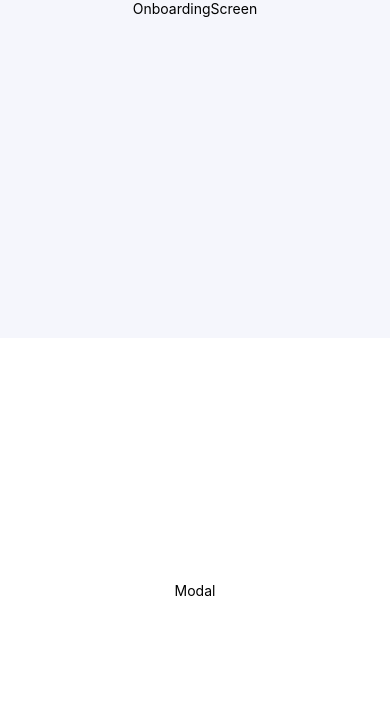
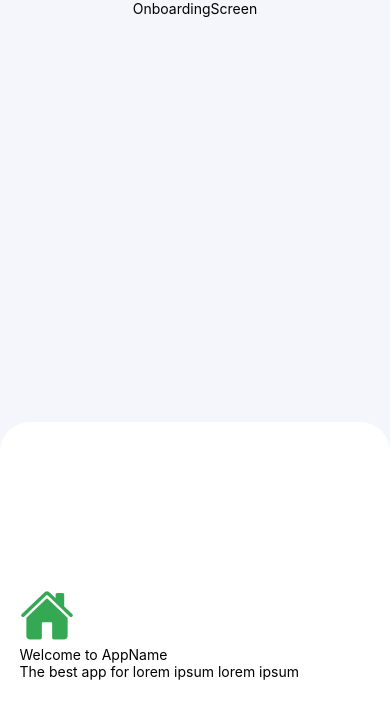
Before and after one commit to Neel-shetty/react-native-payment-details, a React Native app: screen /OnboardingScreen in a window 390 px wide. Shown: the top 718 px of the page. Built offline with nearby package versions, Linux system fonts and the light colour scheme.

Commit message:
modal progress

```diff
--- a/package.json
+++ b/package.json
@@ -13,6 +13,8 @@
     "@react-navigation/native": "^6.1.2",
     "@react-navigation/native-stack": "^6.9.8",
     "expo": "~47.0.12",
+    "expo-font": "~11.0.1",
+    "expo-splash-screen": "~0.17.5",
     "expo-status-bar": "~1.4.2",
     "react": "18.1.0",
     "react-native": "0.70.5",
--- a/src/components/OnboarindScreenComponets/Modal.js
+++ b/src/components/OnboarindScreenComponets/Modal.js
@@ -1,11 +1,19 @@
 import { StyleSheet, Text, View } from "react-native";
 import React from "react";
 import { layout } from "../../constants/layout";
+import { colors } from "../../constants/colors";
+import { Ionicons } from "@expo/vector-icons";
 
 const Modal = () => {
   return (
     <View style={styles.root}>
-      <Text>Modal</Text>
+      <View style={styles.iconContainer}>
+        <Ionicons name="home" size={55} color={colors.green} />
+      </View>
+      <View style={styles.textContainer}>
+        <Text>Welcome to AppName</Text>
+        <Text>The best app for lorem ipsum lorem ipsum</Text>
+      </View>
     </View>
   );
 };
@@ -19,5 +27,15 @@ const styles = StyleSheet.create({
     justifyContent: "center",
     width: layout.width,
     borderRadius: 30,
+    backgroundColor: colors.whiteBg,
+  },
+  iconContainer: {
+    width: layout.widthp,
+  },
+  textContainer: {
+    width: layout.widthp,
+  },
+  title: {
+
   },
 });
--- /dev/null
+++ b/src/constants/colors.js
@@ -0,0 +1,8 @@
+export const colors = {
+  rootBgColor: "#f6f7fd",
+  whiteBg: "white",
+  green: "#34A853",
+  gray: "#5E6272",
+  black: "#181A20",
+  red: "red",
+};
--- a/src/screens/Login/OnboardingScreen.js
+++ b/src/screens/Login/OnboardingScreen.js
@@ -25,7 +25,6 @@ const styles = StyleSheet.create({
     backgroundColor: "#F5F6FC",
   },
   modalContainer: {
-    flex: 1.5,
-    backgroundColor: "white",
+    flex: 1,
   },
 });
```
Also changed, not shown: src/hooks/useCachedResources.js (added, +16 -0 lines), 1 other file (tests, documents, lock files or other folders).
